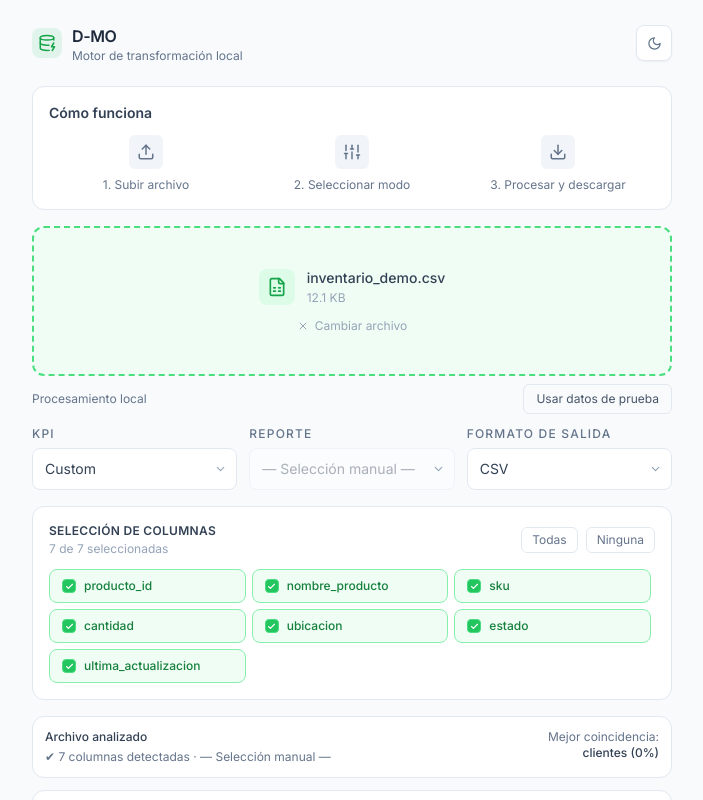
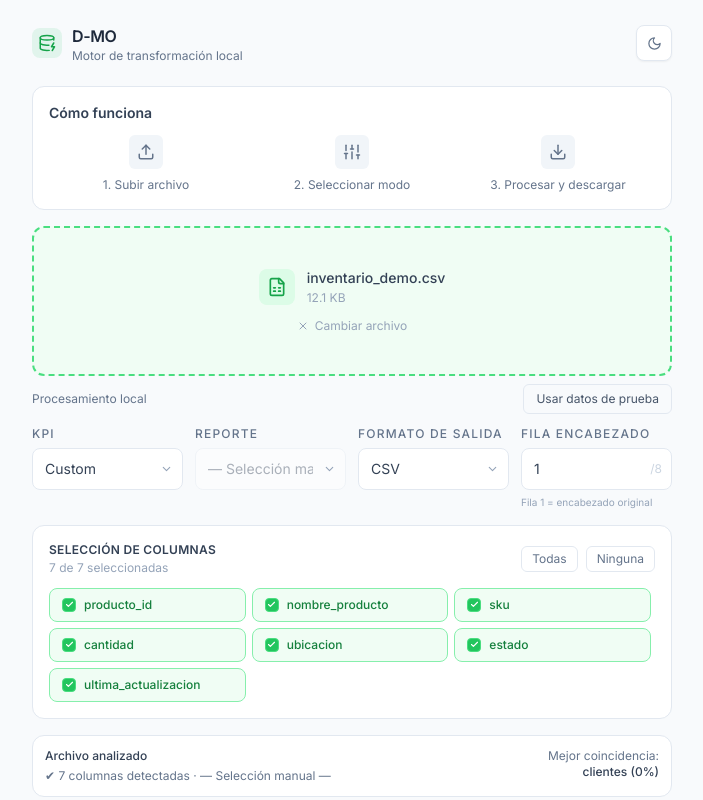
Before and after one commit to omargpax/D-MO, a Next.js app: page / in a window 1280 px wide. Both pictures are taken after a click on the button "Usar datos de prueba". Shown: the top 800 px of the page, without its empty margins (288-991 px from the left). Built offline with nearby package versions, Linux system fonts and the light colour scheme.

Commit message:
feat: add selector encabezado dinamico (custom mode)

```diff
--- a/src/app/page.tsx
+++ b/src/app/page.tsx
@@ -61,7 +61,6 @@ function getMockSample(report: string, kpi: string) {
       })),
     };
   }
-
   return null;
 }
 
@@ -93,9 +92,8 @@ function ColumnValidation({ fileHeaders, report }: { fileHeaders: string[]; repo
 
 type ScoreResult = { reporte: string; score: number; matched: number; total: number };
 
-const RFE_SCHEMAS = EXPECTED_COLUMNS; // reuse expected columns as schemas for detection
+const RFE_SCHEMAS = EXPECTED_COLUMNS;
 
-// Reports that should be treated as equivalent for detection/suggestions
 const EQUIVALENT_REPORT_GROUPS: string[][] = [
   ["cartera", "colocaciones"],
 ];
@@ -118,11 +116,6 @@ function calculateCompatibility(fileColumns: string[], schema: string[], reporte
   return { reporte: reporteName, score, matched, total };
 }
 
-function getMissingColumns(fileColumns: string[], schema: string[]) {
-  const fileSet = new Set(fileColumns.map((c) => normalizeKey(String(c))));
-  return schema.filter((s) => !fileSet.has(normalizeKey(String(s))));
-}
-
 function detectBestMatch(fileColumns: string[]) {
   const results: ScoreResult[] = Object.entries(RFE_SCHEMAS).map(([reporte, schema]) =>
     calculateCompatibility(fileColumns, schema, reporte)
@@ -142,6 +135,50 @@ function getValidationState(score: number) {
 function mkLog(type: LogEntry["type"], message: string): LogEntry {
   return { type, message, ts: new Date().toISOString().split("T")[1].split(".")[0] };
 }
+
+// ─── NUEVA FUNCIÓN AUXILIAR ───────────────────────────────────────────────────
+/**
+ * Dado el array de filas crudas (rawRows) y el índice de fila de encabezado
+ * (1-based), devuelve:
+ *  - headers: string[] con los nombres de columna de esa fila
+ *  - data: Record<string, unknown>[] con las filas posteriores mapeadas
+ *
+ * Si rawRows no está disponible (CSV simple), devuelve null para que el
+ * llamador use el fallback de `data` original.
+ */
+function remapByHeaderRow(
+  rawRows: unknown[][] | undefined,
+  targetRow: number // 1-based
+): { headers: string[]; data: Record<string, unknown>[] } | null {
+  if (!rawRows || rawRows.length < targetRow) return null;
+
+  // La fila de encabezado (índice 0-based = targetRow - 1)
+  const headerIdx = targetRow - 1;
+  const rawHeaders = (rawRows[headerIdx] as unknown[]).map((cell) =>
+    cell != null && String(cell).trim() !== "" ? String(cell).trim() : `Col_${String(cell)}`
+  );
+
+  // Deduplicar encabezados vacíos/repetidos añadiendo sufijo
+  const seen: Record<string, number> = {};
+  const headers = rawHeaders.map((h) => {
+    if (!seen[h]) { seen[h] = 1; return h; }
+    const suffixed = `${h}_${seen[h]++}`;
+    return suffixed;
+  });
+
+  // Filas de datos: todo lo que venga DESPUÉS del encabezado
+  const dataRows = rawRows.slice(headerIdx + 1);
+  const data: Record<string, unknown>[] = dataRows
+    .filter((row) => (row as unknown[]).some((cell) => cell != null && String(cell).trim() !== "")) // omitir filas vacías
+    .map((row) => {
+      const obj: Record<string, unknown> = {};
+      headers.forEach((h, i) => { obj[h] = (row as unknown[])[i] ?? null; });
+      return obj;
+    });
+
+  return { headers, data };
+}
+// ─────────────────────────────────────────────────────────────────────────────
 
 type FileState = {
   name: string;
@@ -171,14 +208,42 @@ export default function Home() {
   const [showPreview, setShowPreview] = useState(false);
   const [showTechnicalLogs, setShowTechnicalLogs] = useState(false);
   const [hasRun, setHasRun] = useState(false);
-  const [detectionResults, setDetectionResults] = useState<{
-    reporte: string;
-    score: number;
-    matched: number;
-    total: number;
-  }[] | null>(null);
-  const [bestMatch, setBestMatch] = useState<{ reporte: string; score: number; matched: number; total: number } | null>(null);
+  const [detectionResults, setDetectionResults] = useState<ScoreResult[] | null>(null);
+  const [bestMatch, setBestMatch] = useState<ScoreResult | null>(null);
   const [validationState, setValidationState] = useState<string | null>(null);
+
+  // ─── NUEVO ESTADO: fila de encabezado seleccionada (1-based, default 1) ────
+  const [headerRow, setHeaderRow] = useState<number>(1);
+  // Valor crudo del input como string para permitir edición libre (ej. borrar "1" antes de escribir "3")
+  const [headerRowInput, setHeaderRowInput] = useState<string>("1");
+  // Vista "efectiva" del archivo según la fila de encabezado elegida
+  const [effectiveHeaders, setEffectiveHeaders] = useState<string[]>([]);
+  const [effectiveData, setEffectiveData] = useState<Record<string, unknown>[]>([]);
+  // ─────────────────────────────────────────────────────────────────────────────
+
+  // ─── NUEVA FUNCIÓN: aplica el re-mapeo cuando cambia la fila de encabezado ──
+  const applyHeaderRow = useCallback(
+    (row: number, fs: FileState) => {
+      const remapped = remapByHeaderRow(fs.rawRows, row);
+      if (remapped) {
+        setEffectiveHeaders(remapped.headers);
+        setEffectiveData(remapped.data);
+        setSelectedCols(new Set(remapped.headers));
+        setLogs((prev) => [
+          ...prev,
+          mkLog("info", `Encabezado actualizado → fila ${row}: [${remapped.headers.slice(0, 4).join(", ")}${remapped.headers.length > 4 ? "…" : ""}]`),
+          mkLog("dim", `${remapped.data.length} filas de datos disponibles (filas 1-${row - 1} descartadas)`),
+        ]);
+      } else {
+        // Fallback: sin rawRows (ej. CSV sin filas crudas o fila = 1 original)
+        setEffectiveHeaders(fs.headers);
+        setEffectiveData(fs.data);
+        setSelectedCols(new Set(fs.headers));
+      }
+    },
+    []
+  );
+  // ─────────────────────────────────────────────────────────────────────────────
 
   const handleFile = useCallback((file: File) => {
     setLoadingFile(true);
@@ -219,7 +284,7 @@ export default function Home() {
           initLogs.push(mkLog("dim", `Tamaño: ${fileMB.toFixed(1)} MB`));
         }
 
-        setFileState({
+        const newFileState: FileState = {
           name: file.name,
           size: file.size,
           data: parsed.data,
@@ -228,25 +293,35 @@ export default function Home() {
           csvDelimiter: parsed.csvDelimiter,
           rawRows: parsed.rawRows,
           headerRowIndex: parsed.headerRowIndex,
-        });
-        setSelectedCols(new Set(parsed.headers));
+        };
+
+        setFileState(newFileState);
         setLogs(initLogs);
         setHasRun(false);
         setShowPreview(true);
-        // run detection on the parsed headers (use normalized keys)
+
+        // ─── Inicializar vista efectiva con la fila de encabezado actual ──────
+        // Reseteamos a fila 1 al cargar un archivo nuevo para evitar
+        // que una selección previa quede desfasada con el nuevo archivo.
+        setHeaderRow(1);
+        setHeaderRowInput("1");
+        setEffectiveHeaders(parsed.headers);
+        setEffectiveData(parsed.data);
+        setSelectedCols(new Set(parsed.headers));
+        // ─────────────────────────────────────────────────────────────────────
+
+        // Detección automática
         try {
           const results = detectBestMatch(parsed.headers || []);
           setDetectionResults(results);
           setBestMatch(results.length ? results[0] : null);
-          // compute validation for currently selected report if applicable
           if (RFE_SCHEMAS[report]) {
             const sel = calculateCompatibility(parsed.headers || [], RFE_SCHEMAS[report], report);
             setValidationState(getValidationState(sel.score));
           } else {
             setValidationState(null);
           }
-        } catch (e) {
-          // ignore detection errors
+        } catch {
           setDetectionResults(null);
           setBestMatch(null);
           setValidationState(null);
@@ -266,7 +341,7 @@ export default function Home() {
     };
 
     ext === ".csv" ? reader.readAsText(file) : reader.readAsArrayBuffer(file);
-  }, []);
+  }, [report]);
 
   const handleKpiChange = (val: string) => {
     setKpi(val);
@@ -275,6 +350,17 @@ export default function Home() {
     }
     if (val === "RFE") setReport("clientes");
   };
+
+  // ─── NUEVO HANDLER: cambio de fila de encabezado ─────────────────────────
+  const handleHeaderRowChange = (val: number) => {
+    if (!fileState) return;
+    const safeVal = Math.max(1, Math.min(val, (fileState.rawRows?.length ?? fileState.data.length + 1) - 1));
+    setHeaderRow(safeVal);
+    applyHeaderRow(safeVal, fileState);
+    setShowPreview(true);
+    setHasRun(false);
+  };
+  // ─────────────────────────────────────────────────────────────────────────
 
   const handleProcess = async () => {
     if (!fileState) return;
@@ -296,7 +382,13 @@ export default function Home() {
     let result: ETLResult | null = null;
     try {
       if (kpi === "CUSTOM") {
-        result = processCustom(fileState.data, Array.from(selectedCols), runLogs);
+        // ─── CAMBIO: usar effectiveData/effectiveHeaders en lugar de fileState.data ──
+        // effectiveData ya tiene las filas previas al encabezado descartadas y
+        // los nombres de columna correctos según la fila seleccionada.
+        runLogs.push(mkLog("dim", `  FILA ENCABEZADO: ${headerRow} · Filas descartadas: ${headerRow - 1}`));
+        runLogs.push(mkLog("dim", `  Filas a procesar: ${effectiveData.length}`));
+        result = processCustom(effectiveData, Array.from(selectedCols), runLogs);
+        // ─────────────────────────────────────────────────────────────────────
       } else {
         setProcessingMessage("Aplicando reglas...");
         switch (report) {
@@ -309,7 +401,7 @@ export default function Home() {
             result = processFondoComun(
               fileState.data,
               fileState.headers,
-              fileState.rawRows,        // ← pasa las filas crudas para el ajuste estructural
+              fileState.rawRows,
               fileState.headerRowIndex
             );
             break;
@@ -340,7 +432,7 @@ export default function Home() {
       runLogs.push(mkLog("success", `     Tiempo total     : ${elapsed} ms`));
       runLogs.push(mkLog("success", "══════════════════════════════════════════"));
 
-      setStats({ total: fileState.data.length, exported: result.rows.length, cols: result.cols.length, ms: elapsed });
+      setStats({ total: effectiveData.length, exported: result.rows.length, cols: result.cols.length, ms: elapsed });
     } catch (err) {
       runLogs.push(mkLog("error", `[ERROR] ${(err as Error).message}`));
     }
@@ -349,6 +441,12 @@ export default function Home() {
     setProcessing(false);
     setHasRun(true);
   };
+
+  // ─── Número máximo de filas disponibles para elegir como encabezado ────────
+  const maxHeaderRow = fileState
+    ? Math.max(1, (fileState.rawRows?.length ?? fileState.data.length + 1) - 1)
+    : 10;
+  // ─────────────────────────────────────────────────────────────────────────────
 
   const SelectField = ({
     label, value, onChange, options, disabled,
@@ -405,6 +503,12 @@ export default function Home() {
               setDetectionResults(null);
               setBestMatch(null);
               setValidationState(null);
+              // ─── Resetear estado de encabezado ─────────────────────────────
+              setHeaderRow(1);
+              setHeaderRowInput("1");
+              setEffectiveHeaders([]);
+              setEffectiveData([]);
+              // ───────────────────────────────────────────────────────────────
             }}
             loading={loadingFile}
             loadingProgress={loadingProgress}
@@ -418,12 +522,21 @@ export default function Home() {
                 onClick={() => {
                   const sample = getMockSample(report, kpi);
                   if (!sample) return;
-                  setFileState({ name: sample.name, size: 12345, data: sample.data, headers: sample.headers, isCSV: true });
+                  const mockFileState: FileState = {
+                    name: sample.name,
+                    size: 12345,
+                    data: sample.data,
+                    headers: sample.headers,
+                    isCSV: true,
+                  };
+                  setFileState(mockFileState);
+                  setHeaderRow(1);
+                  setEffectiveHeaders(sample.headers);
+                  setEffectiveData(sample.data);
                   setSelectedCols(new Set(sample.headers));
                   setLogs([mkLog("info", "Dataset de prueba cargado para CUSTOM.")]);
                   setHasRun(false);
                   setShowPreview(true);
-                  // run detection for test sample as well
                   const results = detectBestMatch(sample.headers || []);
                   setDetectionResults(results);
                   setBestMatch(results.length ? results[0] : null);
@@ -439,8 +552,10 @@ export default function Home() {
           </div>
         </div>
 
-        {/* Selectors */}
-        <div className="grid grid-cols-3 gap-3 mb-4">
+        {/* ─── Selectors ──────────────────────────────────────────────────────── */}
+        {/* En modo CUSTOM mostramos 3 columnas + 1 extra para "Selección de encabezado" */}
+        {/* En modo RFE mantenemos el grid de 3 columnas original */}
+        <div className={`grid gap-3 mb-4 ${kpi === "CUSTOM" ? "grid-cols-4" : "grid-cols-3"}`}>
           <SelectField
             label="KPI"
             value={kpi}
@@ -460,23 +575,81 @@ export default function Home() {
             onChange={setOutputFormat}
             options={OUTPUT_FORMATS}
           />
+
+          {/* ─── NUEVO CAMPO: Selección de encabezado (solo en CUSTOM) ──────── */}
+          {kpi === "CUSTOM" && (
+            <div className="flex flex-col gap-1.5">
+              <label className="text-xs font-medium text-slate-500 dark:text-slate-400 uppercase tracking-widest">
+                Fila encabezado
+              </label>
+              <div className="relative">
+                <input
+                  type="text"
+                  inputMode="numeric"
+                  pattern="[0-9]*"
+                  value={headerRowInput}
+                  disabled={!fileState}
+                  onChange={(e) => {
+                    // Permitir solo dígitos o campo vacío mientras el usuario edita
+                    const raw = e.target.value.replace(/[^0-9]/g, "");
+                    setHeaderRowInput(raw);
+                  }}
+                  onBlur={() => {
+                    // Al salir del campo, confirmar el valor o volver al anterior
+                    const v = parseInt(headerRowInput, 10);
+                    if (!isNaN(v) && v >= 1) {
+                      handleHeaderRowChange(v);
+                      setHeaderRowInput(String(Math.max(1, Math.min(v, maxHeaderRow))));
+                    } else {
+                      // Campo vacío o inválido → restaurar el valor confirmado
+                      setHeaderRowInput(String(headerRow));
+                    }
+                  }}
+                  onKeyDown={(e) => {
+                    if (e.key === "Enter") (e.target as HTMLInputElement).blur();
+                  }}
+                  className="
+                    w-full rounded-lg border border-slate-200 dark:border-slate-800
+                    bg-white dark:bg-slate-900
+                    text-slate-700 dark:text-slate-200
+                    text-sm px-3 py-2.5
+                    focus:outline-none focus:ring-2 focus:ring-brand-400/40 focus:border-brand-400
+                    disabled:opacity-40 disabled:cursor-not-allowed
+                    transition-all duration-150
+                  "
+                />
+                {/* Indicador de rango disponible */}
+                {fileState && (
+                  <span className="absolute right-2.5 top-1/2 -translate-y-1/2 text-slate-300 dark:text-slate-600 text-xs pointer-events-none select-none">
+                    /{maxHeaderRow}
+                  </span>
+                )}
+              </div>
+              {/* Hint bajo el campo */}
+              <p className="text-[10px] text-slate-400 leading-tight">
+                {fileState
+                  ? headerRow === 1
+                    ? "Fila 1 = encabezado original"
+                    : `Descarta ${headerRow - 1} fila${headerRow - 1 > 1 ? "s" : ""} previas`
+                  : "Carga un archivo primero"}
+              </p>
+            </div>
+          )}
+          {/* ──────────────────────────────────────────────────────────────────── */}
         </div>
 
-        {/* Export formats info removed from this location; moved to About D-MO in footer */}
-
-        {/* Custom column picker */}
+        {/* Custom column picker — ahora usa effectiveHeaders */}
         {kpi === "CUSTOM" && fileState && (
           <div className="mb-4">
             <CustomColumnSelector
-              headers={fileState.headers}
+              headers={effectiveHeaders}
               selected={selectedCols}
               onChange={setSelectedCols}
             />
           </div>
         )}
 
-        {/* Column validation (RFE) */}
-        {/* Detection summary & suggestion */}
+        {/* Column validation (RFE) — detection summary & suggestion */}
         {fileState && detectionResults && (() => {
           const isLowMatch = kpi === "RFE" && (!bestMatch || bestMatch.score <= PRIVACY_MATCH_THRESHOLD);
           return (
@@ -487,8 +660,8 @@ export default function Home() {
                   <div className="mt-1 text-xs text-slate-500">
                     {isLowMatch
                       ? "Posible error de selección de reporte"
-                      : `✔ ${fileState.headers.length} columnas detectadas · ${RFE_SCHEMAS[report]
-                        ? `${calculateCompatibility(fileState.headers, RFE_SCHEMAS[report], report).matched} coinciden con ${report}`
+                      : `✔ ${effectiveHeaders.length} columnas detectadas · ${RFE_SCHEMAS[report]
+                        ? `${calculateCompatibility(effectiveHeaders, RFE_SCHEMAS[report], report).matched} coinciden con ${report}`
                         : "— Selección manual —"}`}
                   </div>
                 </div>
@@ -534,14 +707,14 @@ export default function Home() {
         {fileState && kpi === "RFE" && bestMatch && bestMatch.score > PRIVACY_MATCH_THRESHOLD && (
           <div className="mb-4 rounded-xl border border-slate-200 dark:border-slate-800 bg-white dark:bg-slate-900 p-3">
             <p className="text-xs font-semibold text-slate-700 dark:text-slate-200">Validación de columnas (RFE)</p>
-            <ColumnValidation fileHeaders={fileState.headers} report={report} />
+            <ColumnValidation fileHeaders={effectiveHeaders} report={report} />
           </div>
         )}
 
-        {/* Preview */}
+        {/* Preview — usa effectiveHeaders y effectiveData */}
         {fileState && showPreview && (
           <div className="mb-4">
-            <PreviewTable headers={fileState.headers} rows={fileState.data} limit={10} />
+            <PreviewTable headers={effectiveHeaders} rows={effectiveData} limit={10} />
           </div>
         )}
 
@@ -598,7 +771,6 @@ export default function Home() {
           <a href="/about" className="text-xs font-medium text-brand-600 hover:text-brand-500 underline">About D-MO</a>
         </p>
 
-        {/* Developer Badge */}
         <p className="text-center text-xs text-slate-300 dark:text-slate-700 mt-2">
           <span>Developed by </span>
           <a
@@ -609,7 +781,6 @@ export default function Home() {
           >
             @omargpax
           </a>
-
         </p>
 
       </div>
```
Also changed, not shown: 1 other file (tests, documents, lock files or other folders).
